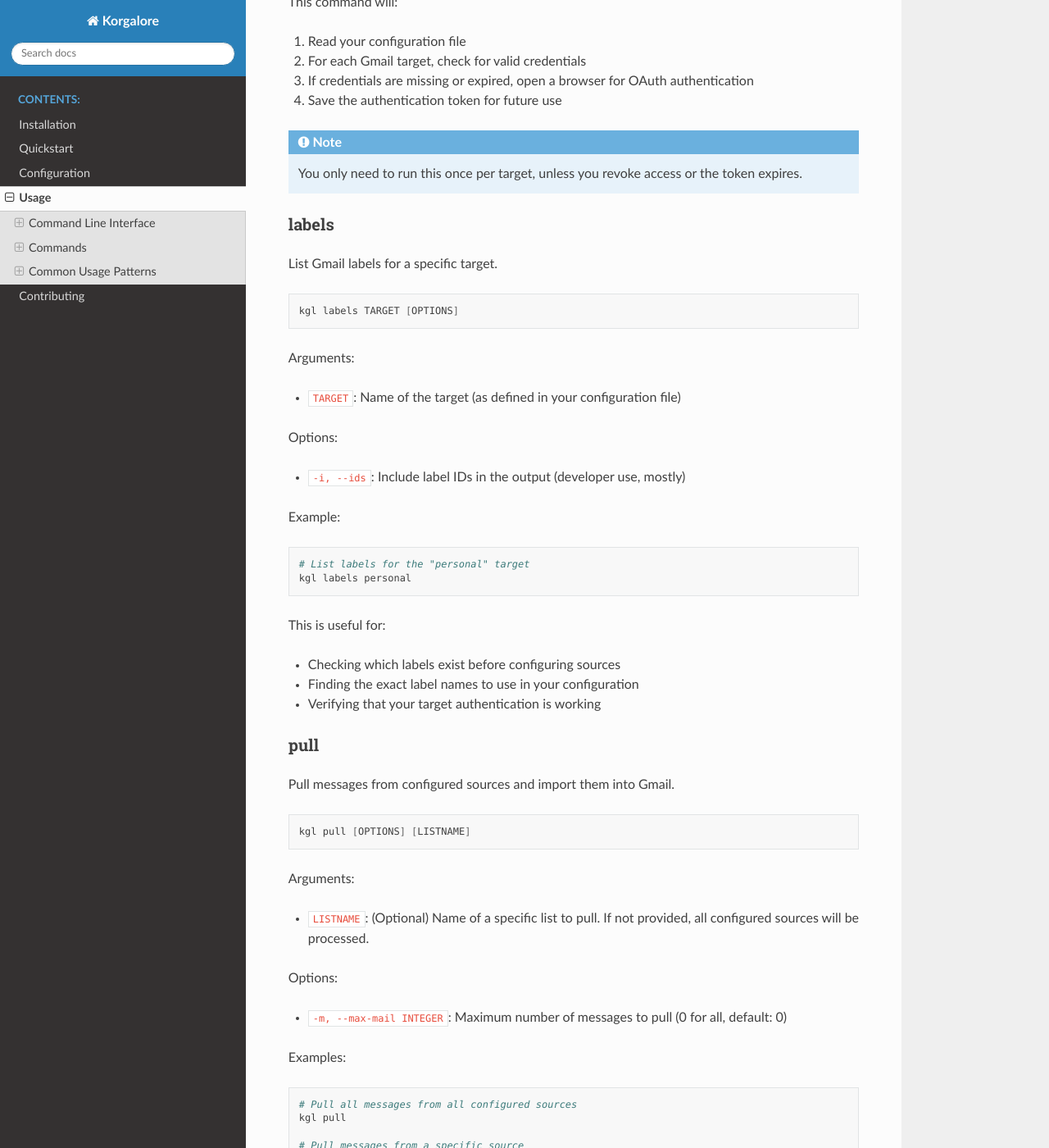
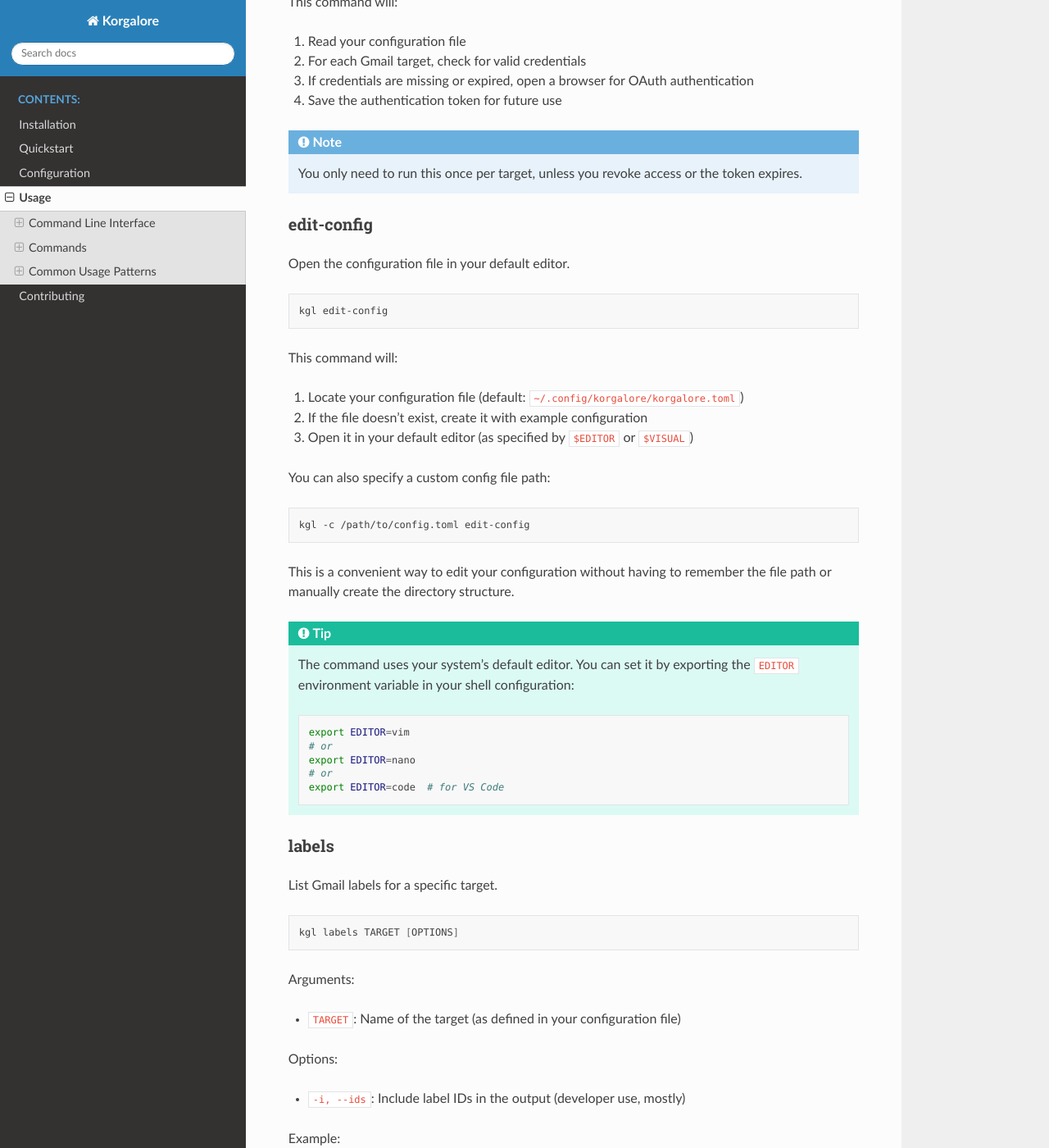
Before and after one commit to mricon/korgalore, a Sphinx documentation site: the page built from docs/usage.rst, in a window 1280 px wide and 1400 px high, scrolled down 831 px. Shown: the whole window at 82% size. Built offline with Sphinx 7.4.7 and the Read the Docs theme 3.1.0, drawn with Linux system fonts in a browser that asks for light colours.

Commit message:
Add support for edit-config command
Make it easier for users to edit the config file by running ``kgl
edit-config``.

Signed-off-by: Konstantin Ryabitsev <konstantin@linuxfoundation.org>

```diff
--- a/docs/usage.rst
+++ b/docs/usage.rst
@@ -43,8 +43,43 @@ This command will:
 4. Save the authentication token for future use
 
 .. note::
-   You only need to run this once per target, unless you revoke access
-   or the token expires.
+   You only need to run this once per target, unless you revoke access or the token expires.
+
+edit-config
+-----------
+
+Open the configuration file in your default editor.
+
+.. code-block:: bash
+
+   kgl edit-config
+
+This command will:
+
+1. Locate your configuration file (default: ``~/.config/korgalore/korgalore.toml``)
+2. If the file doesn't exist, create it with example configuration
+3. Open it in your default editor (as specified by ``$EDITOR`` or ``$VISUAL``)
+
+You can also specify a custom config file path:
+
+.. code-block:: bash
+
+   kgl -c /path/to/config.toml edit-config
+
+This is a convenient way to edit your configuration without having to remember
+the file path or manually create the directory structure.
+
+.. tip::
+   The command uses your system's default editor. You can set it by exporting
+   the ``EDITOR`` environment variable in your shell configuration:
+
+   .. code-block:: bash
+
+      export EDITOR=vim
+      # or
+      export EDITOR=nano
+      # or
+      export EDITOR=code  # for VS Code
 
 labels
 ------
```
Also changed, not shown: other parts of docs/usage.rst (+1 -1 lines), docs/quickstart.rst (+10 -1 lines), 1 other file.
